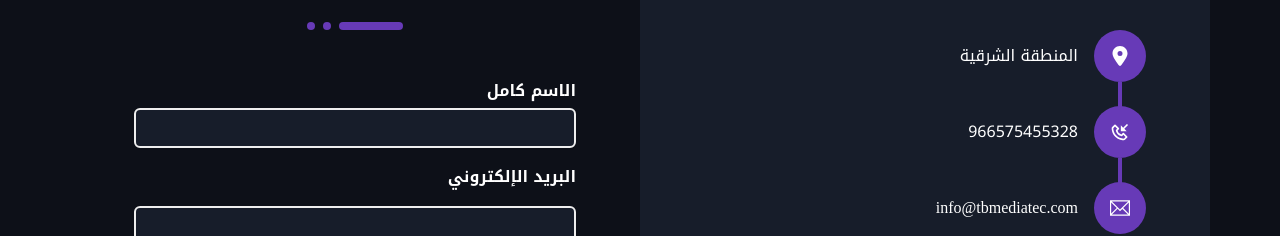
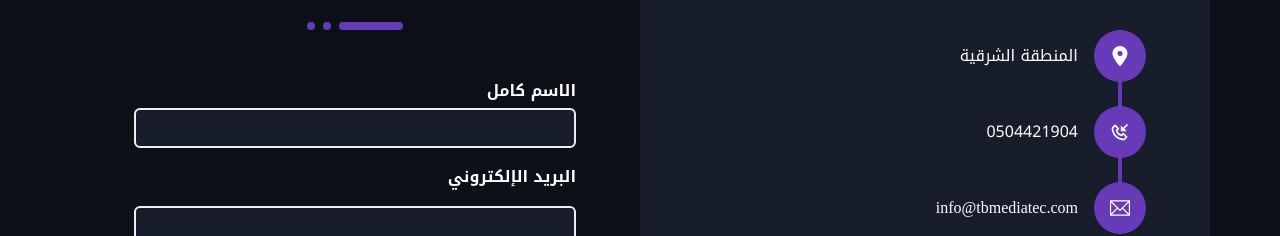
Before and after one commit to waleed31/tb-media, a React (Vite) app: page / in a window 1280 px wide. Shown: the part 3532-3768 px from the top of the page. Built offline with nearby package versions, Linux system fonts and the light colour scheme.

Commit message:
Update data.tsx

```diff
--- a/src/data/data.tsx
+++ b/src/data/data.tsx
@@ -12,7 +12,7 @@ import {
 } from "./lottiesOptions";
 //import { ListItem } from "@material-tailwind/react";
 
-export const phoneNumber = "966575455328";
+export const phoneNumber = "0504421904";
 
 export const socialLinks = [
   {
```
